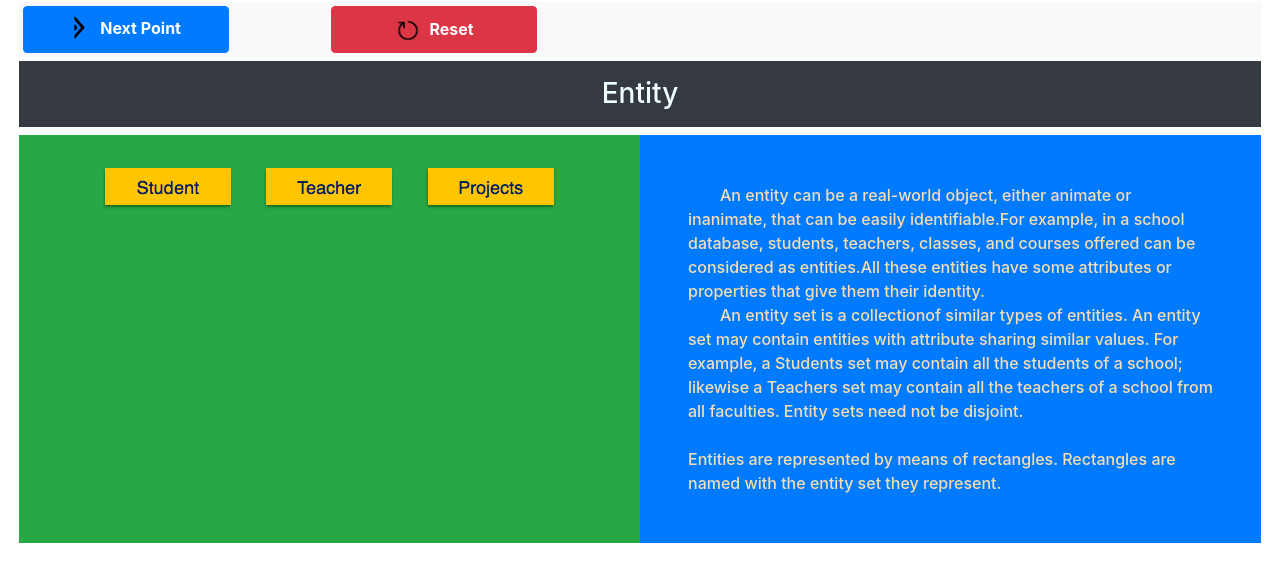
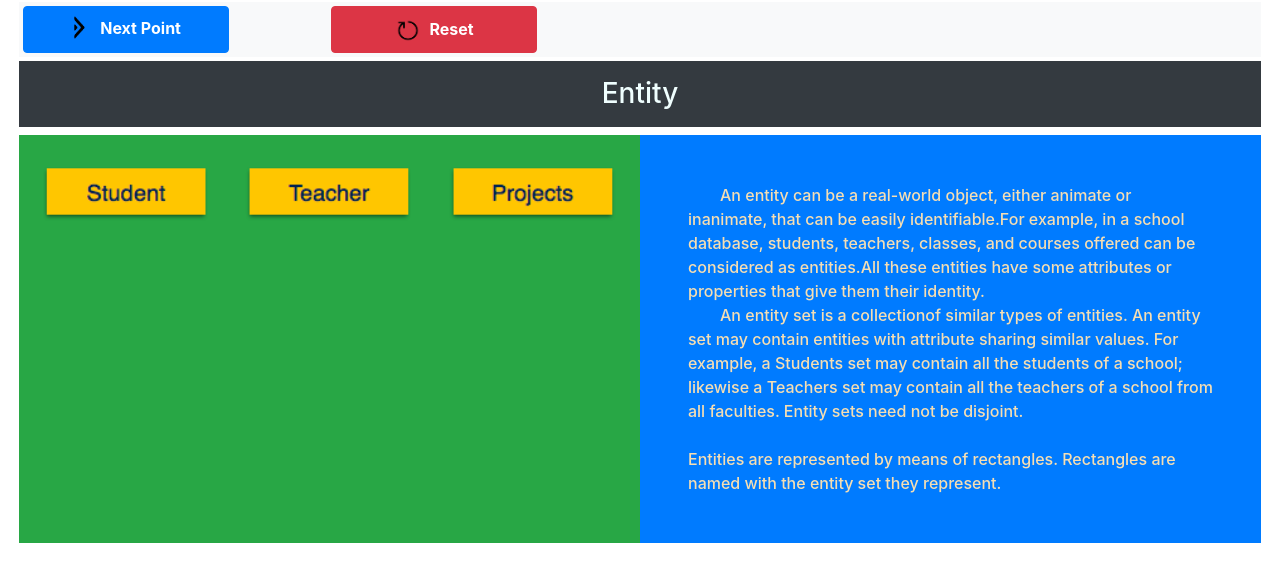
Before and after one commit to abhis091/KIT_VLab, a plain HTML site: page DBE Exp1-ER/index.html in a window 1280 px wide. Both pictures are taken after a click on the button "Play". Shown: the part 133-714 px from the top of the page. Drawn offline with nearby package versions, Linux system fonts and the light colour scheme.

Commit message:
Update index.html

```diff
--- a/DBE Exp1-ER/index.html
+++ b/DBE Exp1-ER/index.html
@@ -41,7 +41,7 @@
     <h3><div id="title" class="bg-dark m-1 p-3 text-center" style="color: azure;"></div></h3>
     <div class="row m-1">
         <div class="col-md-6 col-sm-12 bg-success p-3 text-center" id="imgSection" style="border: beige ;">
-            <img src="images/1.png" class="img-responsive p-2 pt-3" id="image">
+            <img src="images/1.png" class="col-sm-12 col-12 img-responsive p-2 pt-3" id="image">
         </div>
 
         <div class="col-md-6 col-sm-12 bg-primary p-5" id="explaination" style="font-weight: 500; color: wheat;"></div>
```
